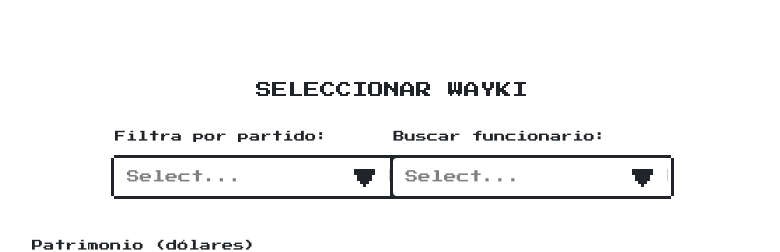
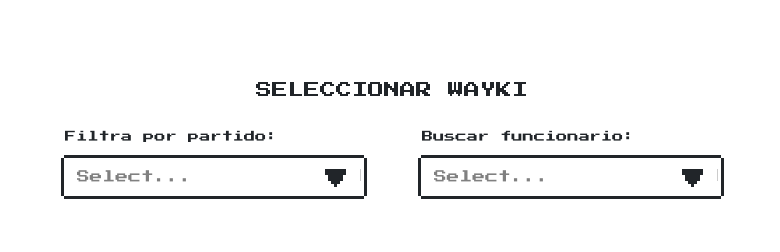
Before and after one commit to diegourbina95/street-wayki, a React (Vite) app: page / in a window 1280 px wide. Shown: the part 1947-2199 px from the top of the page, without its empty margins (248-1028 px from the left). Built offline with nearby package versions, Linux system fonts and the light colour scheme; no server answers.

Commit message:
SW-23 feature: se optimizó los filtros del selector para visualización mobile

```diff
--- a/src/styles/wayki-selector.scss
+++ b/src/styles/wayki-selector.scss
@@ -61,8 +61,9 @@
       flex-direction: row;
       justify-content: space-between;
       align-items: center;
-      max-width: 550px;
+      max-width: 650px;
       margin: 0 auto;
+      margin-bottom: 20px;
     }
 
     &__select:first-child {
```
